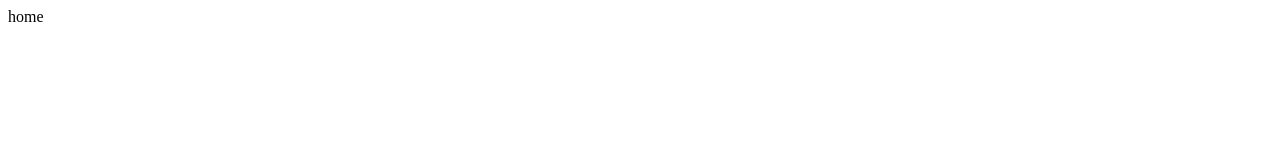
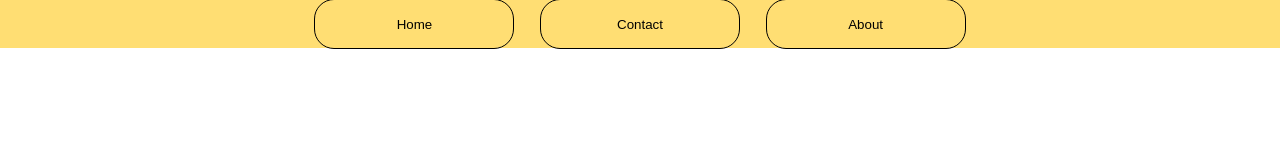
Before and after one commit to raylu15742cs/odin-restuarant-page, a website built with webpack: page dist/index.html in a window 1280 px wide. Built offline with nearby package versions, Linux system fonts and the light colour scheme.

```diff
--- a/package.json
+++ b/package.json
@@ -19,6 +19,8 @@
   },
   "homepage": "https://github.com/raylu15742cs/odin-restuarant-page#readme",
   "devDependencies": {
+    "css-loader": "^6.7.1",
+    "style-loader": "^3.3.1",
     "webpack": "^5.72.1",
     "webpack-cli": "^4.9.2"
   }
--- a/src/index.js
+++ b/src/index.js
@@ -1,10 +1,5 @@
-let mainbody = document.getElementById("content");
+import './style.css';
 
-function newdiv() {
-    const newdiv = document.createElement('div');
-    newdiv.innerHTML = "home"
+import homediv from "./page-home.js";
 
-    return newdiv
-}
-
-mainbody.appendChild(newdiv());
+homediv();
--- a/src/page-home.js
+++ b/src/page-home.js
@@ -0,0 +1,17 @@
+export default function homediv() {
+    let mainbody = document.getElementById("content");
+    let newbutton = document.createElement("div");
+    let header = document.createElement("div")
+    header.classList.add('header')
+    let hometab = document.createElement('button')
+    hometab.innerText = "Home";
+    header.appendChild(hometab)
+    let contacttab = document.createElement('button')
+    contacttab.innerText = "Contact"
+    header.appendChild(contacttab)
+    let abouttab = document.createElement('button')
+    abouttab.innerText = "About"
+    header.appendChild(abouttab)
+    newbutton.appendChild(header)
+    mainbody.appendChild(newbutton);
+}
--- /dev/null
+++ b/src/style.css
@@ -0,0 +1,18 @@
+* {
+    margin: 0;
+}
+button {
+    height: 50px;
+    width: 200px;
+    border-radius: 20px;
+    background-color: #ffde73;
+    border: 1px solid black;
+}
+.header {
+    display: flex;
+    height: 6vh;
+    justify-content: center;
+    align-items: center;
+    gap: 2vw;
+    background-color: #ffde73 ;
+}
--- a/webpack.config.js
+++ b/webpack.config.js
@@ -4,9 +4,19 @@
 
 module.exports = {
   mode: 'development',
-  entry: './src/index.js',
+  entry: {
+    index: './src/index.js',
+  },
   output: {
-    filename: 'main.js',
+    filename: '[name].bundle.js',
     path: path.resolve(__dirname, 'dist'),
   },
+  module: {
+    rules: [
+      {
+        test: /\.css$/i,
+        use: ['style-loader', 'css-loader'],
+      },
+    ],
+  },
 };
```
Also changed, not shown: dist/index.bundle.js (added), dist/index.html, dist/main.js (deleted), 1 other file.
